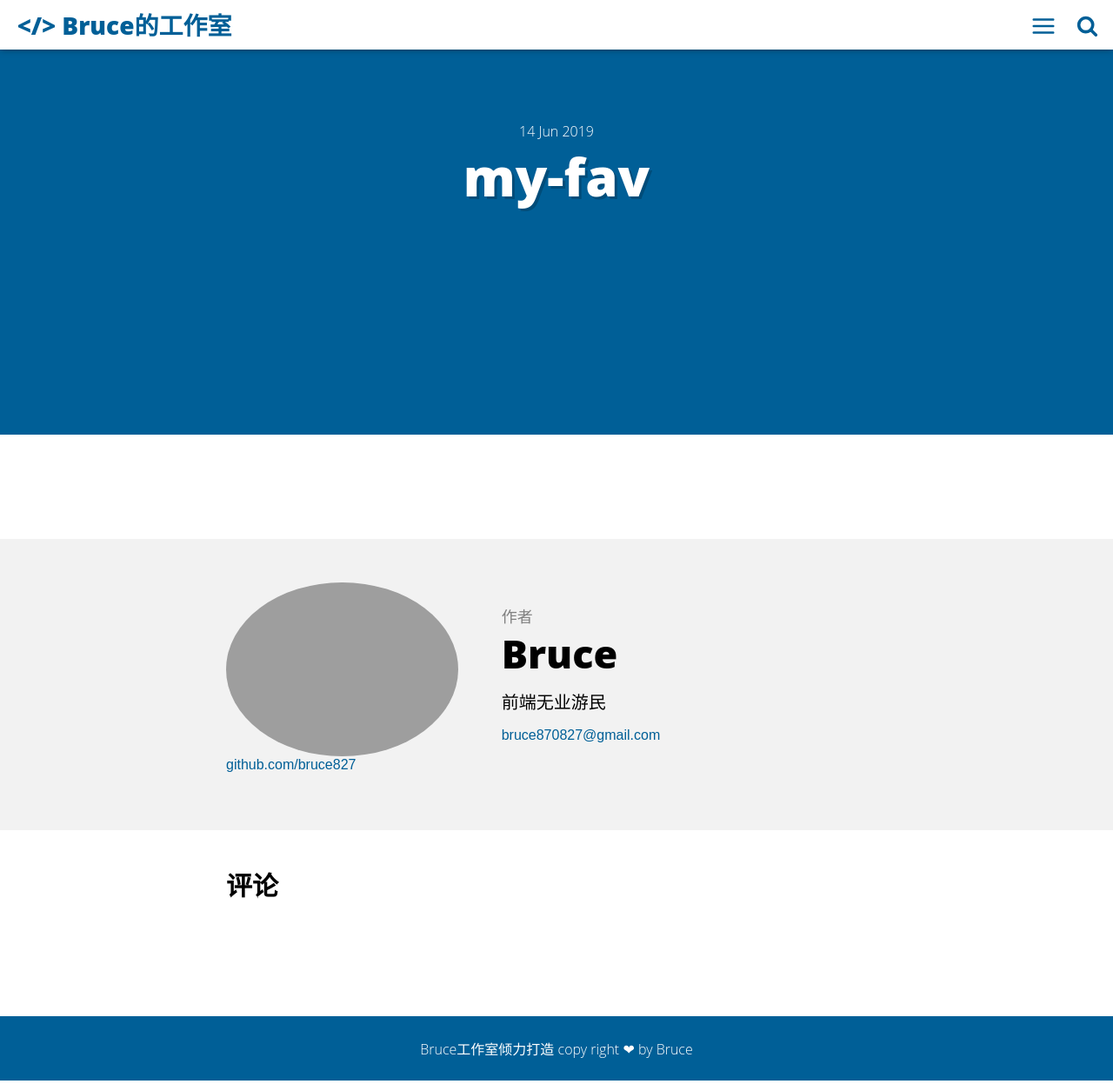
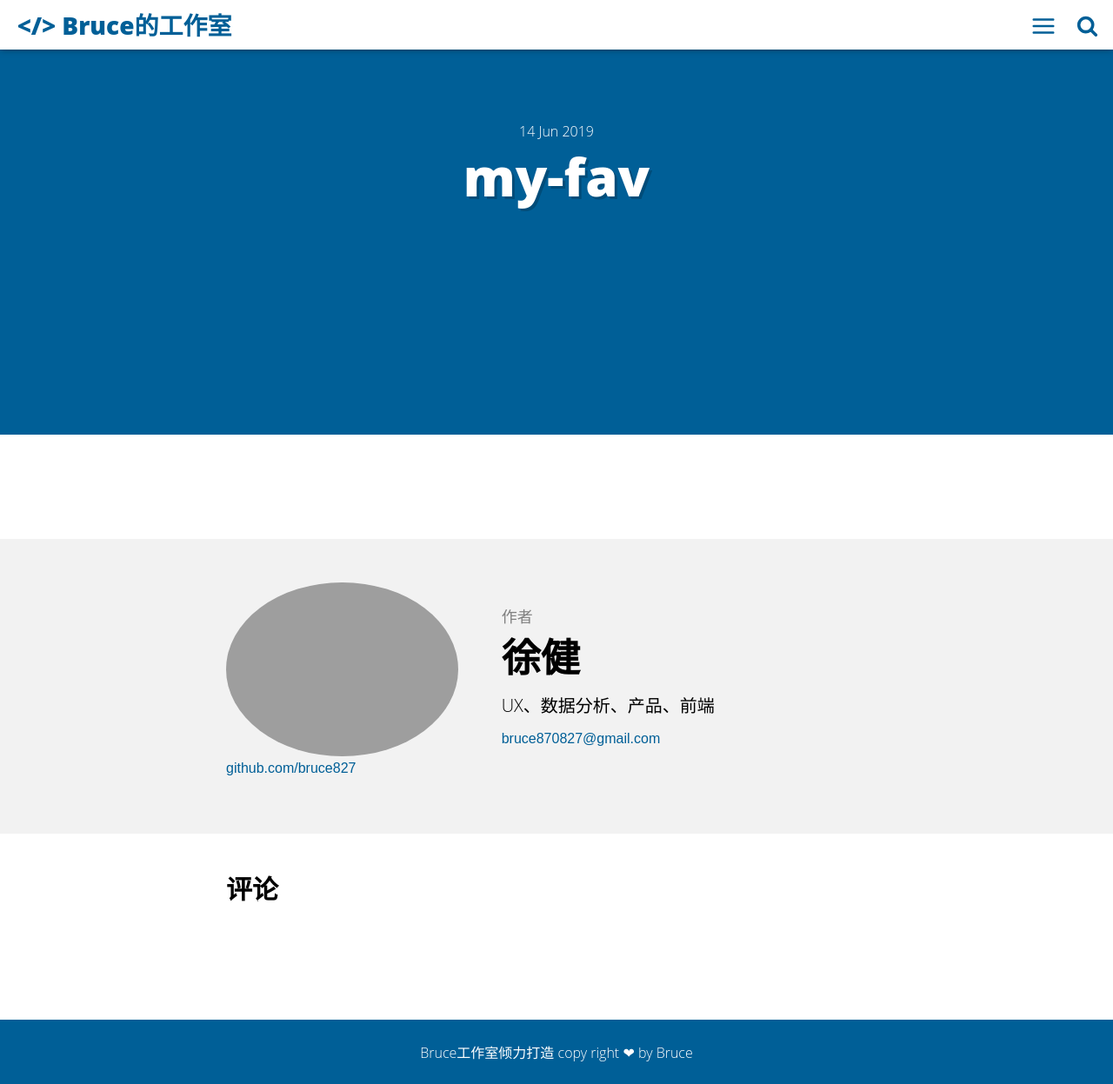
Before and after one commit to bruce827/portfolio, a Jekyll site: the page built from _posts/2019-06-14-my-fav.md, in a window 1280 px wide and 1247 px high. Shown: the whole window at 87% size. Built offline with Jekyll 4.4.1, drawn with Linux system fonts in a browser that asks for light colours; comment, search, counter and statistics services are not loaded.

Commit message:
简历微调

```diff
--- a/_config.yml
+++ b/_config.yml
@@ -2,12 +2,15 @@
 title: Bruce的工作室
 description: 个人Bolg
 # baseurl: "/cards-jekyll-template" # the subpath of your site, e.g. /blog
-baseurl: "/portfolio"
+# baseurl: "/portfolio"
 # url: "https://willianjusten.com.br" # the base hostname & protocol for your site e.g. http://willianjusten.com.br
-url: "https://bruce827.github.io/portfolio"
+# url: "https://bruce827.github.io/portfolio"
+# 测试本地环境
+baseurl: ''
+url: ''
 # User settings
-username: Bruce
-user_description: 前端无业游民
+username: 徐健
+user_description: UX、数据分析、产品、前端
 email: bruce870827@gmail.com
 # twitter_username: lorem_ipsum
 github_username:  bruce870827
```
Also changed, not shown: about.html (+5 -5 lines).
